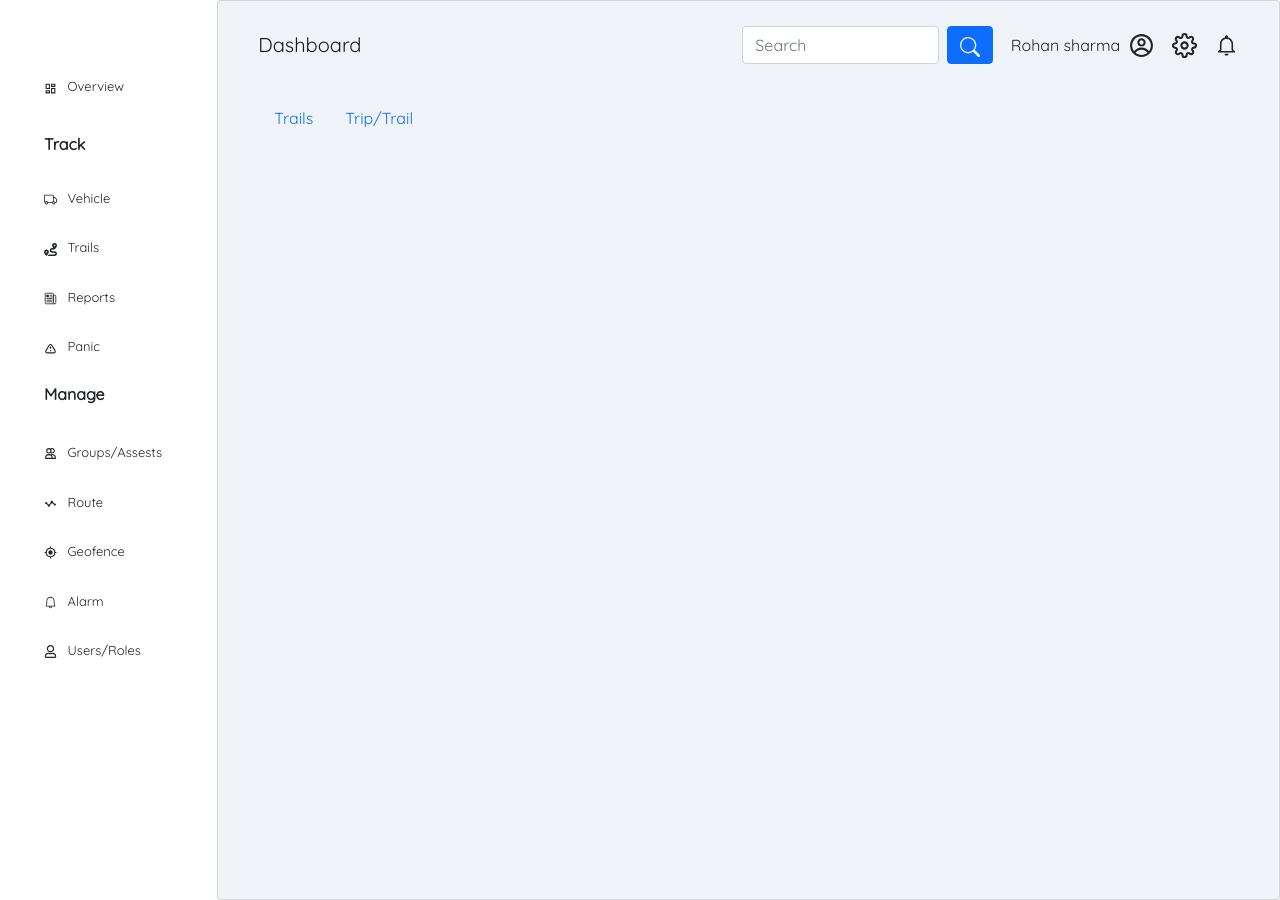
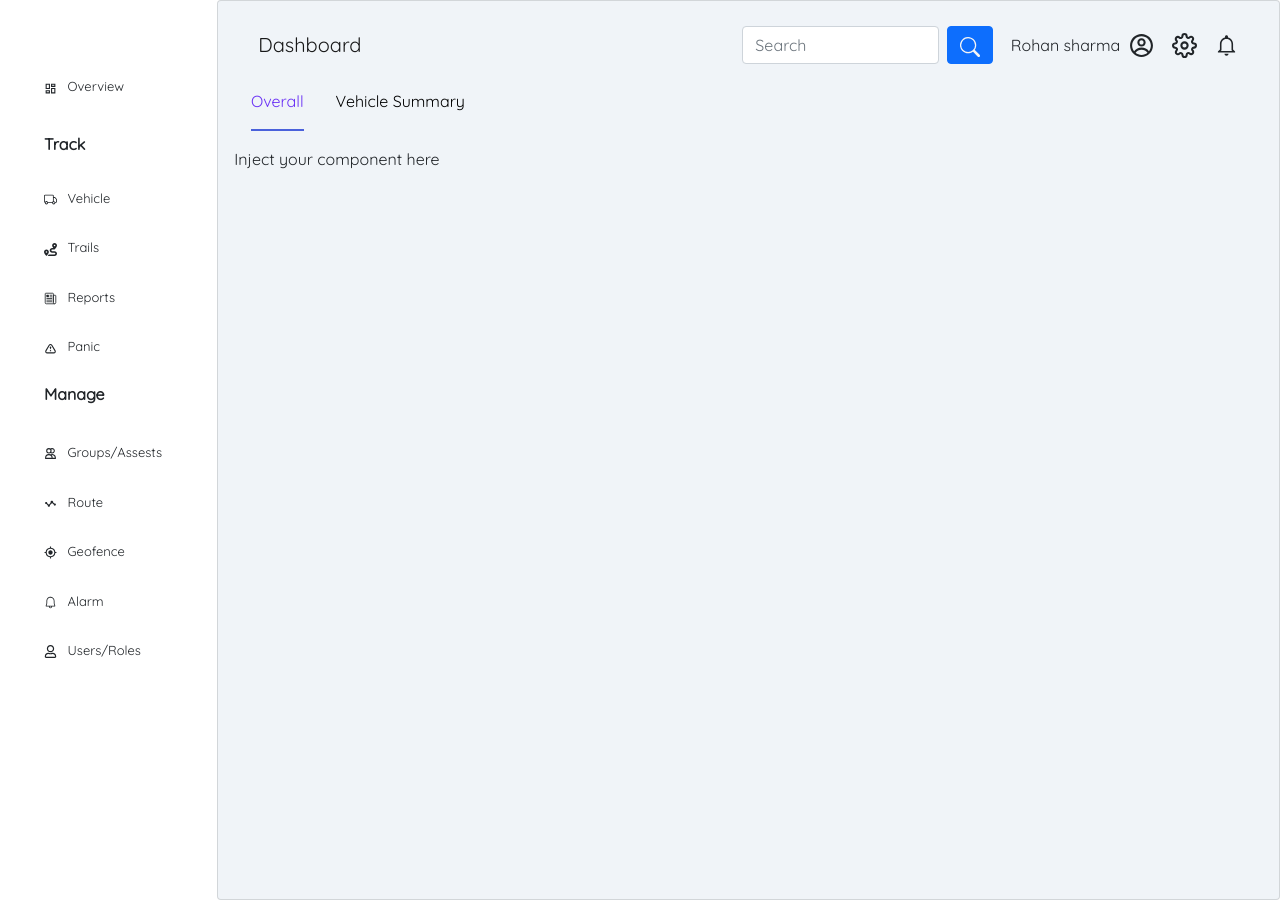
Before and after one commit to Vineeela/VTS-APPMAIN, a React (Create React App) app: page / in a window 1280 px wide. Built offline with nearby package versions, Linux system fonts and the light colour scheme.

Commit message:
added reusable tabs

```diff
--- a/src/App.js
+++ b/src/App.js
@@ -17,7 +17,6 @@ function App() {
       <div className="leftnav col-md-2">
         <Sidebar />
       </div>
-
       <div className="col-md-10" >
         <Card responsive style={{  height:"900px", backgroundColor: "rgba(240, 244, 248)" }}>
           <Card.Body >
--- a/src/components/Tabs/Tab.js
+++ b/src/components/Tabs/Tab.js
@@ -1,23 +1,37 @@
+import React, { useState, useCallback } from "react";
+import "./Tabs.css";
 
-import React, { useState } from 'react'
-import {Nav,Container,Row,Col } from 'react-bootstrap';
- const Tab = () => {
-     const[value,setValue]=useState(2);
+function Tabs({ children }) {
+  const [activeTab, setActiveTab] = useState(children[0].props.label);
+  const handleActiveTab = useCallback(label => setActiveTab(label), []);
+
+  const tabs = children.map(child => (
+    <button
+      onClick={e => {
+        e.preventDefault();
+        handleActiveTab(child.props.label);
+      }}
+      className={
+        child.props.label === activeTab
+          ? ["tabs__tab", "tabs__tab-active"].join(" ")
+          : "tabs__tab"
+      }
+      key={child.props.label}
+    >
+      {child.props.tabName}
+    </button>
+  ));
+  const tabContent = children.filter(child => child.props.label === activeTab);
   return (
-   <Container style={{paddingTop:'25px'}}>
-       <Row>
-           <Col xs={12}>
-      <Nav variant="pills" defaultActiveKey="/home">
-  <Nav.Item>
-    <Nav.Link eventKey="link-2">Trails</Nav.Link>
-  </Nav.Item>
-  <Nav.Item>
-    <Nav.Link eventKey="link-1">Trip/Trail</Nav.Link>
-  </Nav.Item>
-</Nav>
-</Col>
-</Row>
-</Container>
-  )
-};
-export default Tab;
+    <div>
+      <div className="tabs__box">{tabs}</div>
+      <div>{tabContent}</div>
+    </div>
+  );
+}
+
+function Tab(props) {
+  return <>{props.children}</>;
+}
+
+export { Tabs, Tab };
--- /dev/null
+++ b/src/components/Tabs/Tabs.css
@@ -0,0 +1,42 @@
+.tabs__box {
+    margin: 0 -20px 20px ;
+    padding-left: 2%;
+  }
+
+  .tabs__box:after {
+    content: "";
+    margin: -4px 20px 0;
+    display: block;
+
+  }
+
+  .tabs__tab {
+    text-decoration: none;
+    display: inline-block;
+    padding: 16px;
+    border: none;
+    outline: none;
+    font-size: 16px;
+    font-weight: 500;
+    background: transparent;
+
+    cursor: pointer;
+  }
+
+  .tabs__tab:hover {
+    color: rgba(0, 0, 0, 0.8);
+
+  }
+
+  .tabs__tab-active {
+    color: rgba(84, 16, 244, 0.858);
+  }
+
+  .tabs__tab-active:after {
+    content: "";
+
+    display: block;
+    padding-top: 16px;
+    margin-bottom: -16px;
+    border-bottom: 2px solid rgba(17, 46, 210, 0.74);
+  }
--- a/src/components/navbar/NavbarVts.js
+++ b/src/components/navbar/NavbarVts.js
@@ -7,7 +7,6 @@ import { FiSettings } from "react-icons/fi";
 import { IoMdNotificationsOutline } from "react-icons/io";
 import { BsSearch } from "react-icons/bs";
 import "./NavbarVts.css";
-
 
 
 const NavbarVts = () => {
--- a/src/pages/Overview.js
+++ b/src/pages/Overview.js
@@ -1,14 +1,23 @@
 import React,{Fragment} from 'react'
-import { Container, Col, Row ,Card} from 'react-bootstrap';
-import NavbarVts from '../components/navbar/NavbarVts';
-import Sidebar from '../components/sidebar/Sidebar';
-import Tab from '../components/Tabs/Tab';
+import {Tab,Tabs} from '../components/Tabs/Tab'
+
 
 const Overview = () => {
   return (
-    <Fragment>
-     <Tab/>
-    </Fragment>
+    <main >
+      <Tabs>
+        <Tab label={"Overall"} tabName={"Overall"}>
+          <p>Inject your component here</p>
+        </Tab>
+        <Tab label={"Vehicle Summary"} tabName={"Vehicle Summary"}>
+          <p>Inject your component here</p>
+        </Tab>
+      </Tabs>
+
+    </main>
+
+
+
   )
 };
 export default Overview;
```
